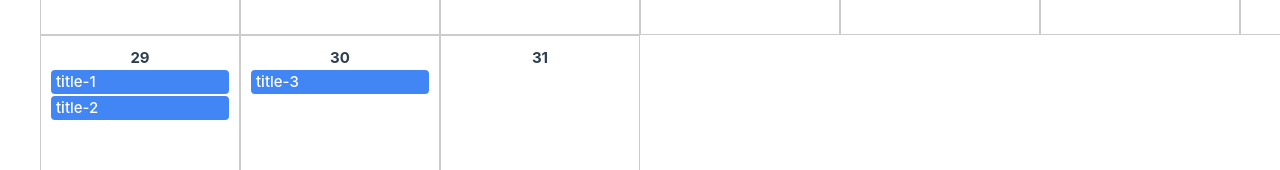
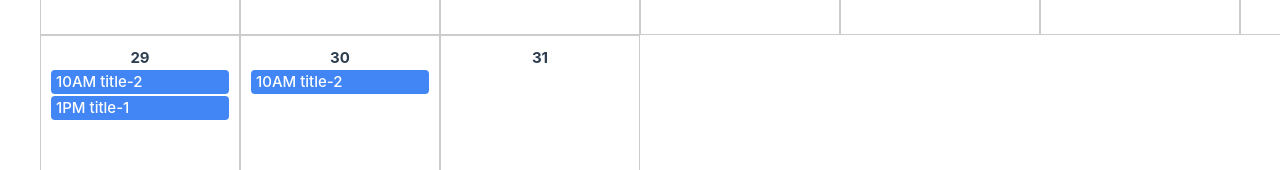
Before and after one commit to Human-Beta/simple-calendar-service, a Vue app in the folder frontend/: page / in a window 1280 px wide. Shown: the part 653-823 px from the top of the page. Built offline with nearby package versions, Linux system fonts and the light colour scheme.

Commit message:
frontend: add mock events, filter and sort them for corresponding day

```diff
--- a/frontend/src/components/Calendar.vue
+++ b/frontend/src/components/Calendar.vue
@@ -25,8 +25,31 @@ export default defineComponent({
   name: 'EventCalendar',
   components: { Day },
   data() {
+    // TODOM: remove
+    const today = new Date()
+
     return {
-      currentDate: new Date()
+      currentDate: new Date(),
+      events: [
+        {
+          id: 1,
+          title: 'title-1',
+          startDate: new Date(2023, today.getMonth(), today.getDate(), 13),
+          endDate: new Date(2023, today.getMonth(), today.getDate(), 15)
+        },
+        {
+          id: 2,
+          title: 'title-2',
+          startDate: new Date(2023, today.getMonth(), today.getDate(), 10),
+          endDate: new Date(2023, today.getMonth(), today.getDate(), 12)
+        },
+        {
+          id: 3,
+          title: 'title-2',
+          startDate: new Date(2023, today.getMonth(), today.getDate() + 1, 10),
+          endDate: new Date(2023, today.getMonth(), today.getDate() + 1, 12)
+        },
+      ]
     }
   },
   computed: {
@@ -34,28 +57,10 @@ export default defineComponent({
       let date = new Date(this.currentDate.getFullYear(), this.currentDate.getMonth(), 1)
       const days: CalendarDay[] = []
       while (date.getMonth() === this.currentDate.getMonth()) {
-        let day = {
-          date: new Date(date),
-          events:
-            this.currentDate.getMonth() === 9 && date.getDate() === 29
-              ? [
-                  {
-                    id: '1',
-                    title: 'title-1'
-                  },
-                  {
-                    id: '2',
-                    title: 'title-2'
-                  }
-                ]
-              : this.currentDate.getMonth() === 9 && date.getDate() === 30
-              ? [
-                  {
-                    id: '3',
-                    title: 'title-3'
-                  }
-                ]
-              : []
+        const dayDate = new Date(date)
+        const day = {
+          date: dayDate,
+          events: this.getEventsForDate(dayDate)
         }
         days.push(day)
         date.setDate(date.getDate() + 1)
@@ -72,6 +77,11 @@ export default defineComponent({
     },
     setCurrentMonth() {
       this.currentDate = new Date()
+    },
+    getEventsForDate(date: Date) {
+      return this.events
+          .filter(event => event.startDate.getDate() === date.getDate())
+          .sort((e1, e2) => e1.startDate.valueOf() - e2.startDate.valueOf())
     }
   }
 })
--- a/frontend/src/components/Day.vue
+++ b/frontend/src/components/Day.vue
@@ -8,7 +8,7 @@
         class="event"
         @click="goToEventDetailsPage(event.id)"
       >
-        {{ event.title }}
+        {{ event.startDate.toLocaleString('default', { hour: 'numeric' }).replace(' ', '') }} {{ event.title }}
       </div>
     </div>
   </div>
```
